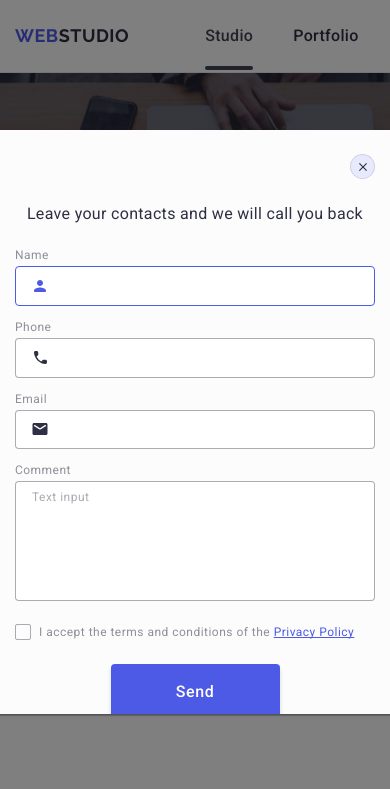
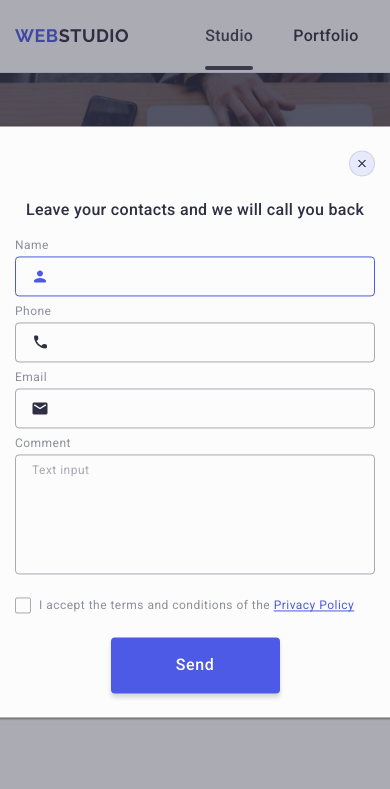
Before and after one commit to osovyk/goit-markup-hw-05, a plain HTML site: page index.html in a window 390 px wide. Shown: the top 789 px of the page. Drawn offline with nearby package versions, Linux system fonts and the light colour scheme.

Commit message:
Refactor HTML and CSS for improved clarity and consistency
Updated HTML semantics by adjusting IDs and labels to ensure clearer mappings. In CSS, standardized transition properties and improved modal styling for better responsiveness and user experience.

```diff
--- a/css/styles.css
+++ b/css/styles.css
@@ -154,7 +154,8 @@ textarea {
     display: flex;
     align-items: center;
     justify-content: center;
-    transition: background-color var(--main-tran);
+    transition: var(--main-tran);
+    transition-property: background-color;
 }
 
 .social-media-link:hover, .social-media-link:focus {
@@ -174,7 +175,8 @@ textarea {
     letter-spacing: 0.04em;
     color: rgb(var(--white));
     border-radius: 4px;
-    transition: background-color var(--main-tran);
+    transition: var(--main-tran);
+    transition-property: background-color;
 }
 
 .btn:hover, .btn:focus {
@@ -226,7 +228,8 @@ textarea {
     font-weight: 500;
     padding: 24px 0;
     position: relative;
-    transition: color var(--main-tran);
+    transition: var(--main-tran);
+    transition-property: color;
 }
 
 .nav-link:hover,
@@ -261,7 +264,8 @@ textarea {
 
 .contact-link {
     color: rgb(var(--slate));
-    transition: color var(--main-tran);
+    transition: var(--main-tran);
+    transition-property: color;
 }
 
 /* HERO */
@@ -334,7 +338,8 @@ textarea {
 }
 
 .portfolio-item {
-    transition: box-shadow var(--main-tran);
+    transition: var(--main-tran);
+    transition-property: box-shadow;
 }
 
 .portfolio-item:hover {
@@ -359,7 +364,8 @@ textarea {
     height: 100%;
     width: 100%;
     transform: translateY(100%);
-    transition: transform var(--main-tran);
+    transition: var(--main-tran);
+    transition-property: transform;
 }
 
 .portfolio-content {
@@ -452,19 +458,17 @@ textarea {
 }
 
 .modal-overlay {
-    background-color: rgba(var(--black), 50%);
+    background-color: rgba(var(--navy-blue), 40%);
     position: fixed;
     top: 0;
     left: 0;
     width: 100%;
     height: 100%;
     z-index: 99;
-    display: flex;
-    justify-content: center;
-    align-items: center;
     opacity: 0;
     pointer-events: none;
-    transition: opacity var(--main-tran);
+    transition: var(--main-tran);
+    transition-property: opacity;
 }
 
 .modal-overlay.show {
@@ -476,12 +480,17 @@ textarea {
     background-color: rgb(var(--dairy));
     padding: 72px 24px 24px;
     width: 408px;
-    height: 584px;
+    min-height: 584px;
     flex-shrink: 0;
     border-radius: 4px;
     box-shadow: 0 2px 1px 0 rgba(var(--black), 20%), 0 1px 3px 0 rgba(var(--black), 12%), 0 1px 1px 0 rgba(var(--black), 14%);
     overflow: hidden;
-    position: relative;
+    position: absolute;
+    top: 50%;
+    left: 50%;
+    transform: translate(-50%, -50%);
+    transition: var(--main-tran);
+    transition-property: transform;
 }
 
 .modal-btn {
@@ -491,23 +500,25 @@ textarea {
     cursor: pointer;
     border: 1px solid rgba(var(--black), 10%);
     background-color: rgb(var(--cornflower));
-    width: 23px;
-    height: 23px;
+    width: 24px;
+    height: 24px;
     border-radius: 50%;
     display: flex;
     align-items: center;
     justify-content: center;
     transition: var(--main-tran);
-    transition-property: background-color, border-color;
+    transition-property: background-color, border;
 }
 
 .modal-btn:hover, .modal-btn:focus {
     background-color: rgb(var(--ocean));
-    border-color: transparent;
+    border: none;
 }
 
 .modal-btn-icon {
     fill: rgb(var(--navy-blue));
+    transition: var(--main-tran);
+    transition-property: fill;
 }
 
 .modal-btn:hover .modal-btn-icon, .modal-btn:focus .modal-btn-icon {
@@ -518,6 +529,7 @@ textarea {
     text-align: center;
     color: rgb(var(--navy-blue));
     margin-bottom: 16px;
+    font-weight: 500;
 }
 
 .modal-label-wrapper {
@@ -537,6 +549,8 @@ textarea {
     font-size: 12px;
     line-height: 1.17;
     letter-spacing: 0.04em;
+    display: block;
+    margin-bottom: 4px;
 }
 
 .modal-input-wrapper {
@@ -549,6 +563,8 @@ textarea {
     left: 16px;
     transform: translateY(-50%);
     fill: rgb(var(--navy-blue));
+    transition: var(--main-tran);
+    transition-property: fill;
 }
 
 .contact-input {
@@ -557,6 +573,11 @@ textarea {
     width: 100%;
     border-radius: 4px;
     border: 1px solid rgba(var(--navy-blue), 40%);
+    height: 40px;
+    background-color: transparent;
+    outline: transparent;
+    transition: var(--main-tran);
+    transition-property: border-color;
 }
 
 .contact-input:focus {
--- a/index.html
+++ b/index.html
@@ -392,9 +392,9 @@
       </ul>
     </div>
     <div class="footer-subscribe">
+      <p class="footer-section-title">Subscribe</p>
       <form class="subscribe-form">
         <label class="email-label">
-          <span class="footer-section-title">Subscribe</span>
           <input autocomplete="email" class="email-input" id="email" name="email" placeholder="E-mail" type="email">
         </label>
         <button class="subscribe-btn btn" type="submit">
@@ -404,7 +404,6 @@
           </svg>
         </button>
       </form>
-
     </div>
   </div>
 </footer>
@@ -419,10 +418,10 @@
     <p class="modal-welcome-text">Leave your contacts and we will call you back</p>
     <form class="contact-form">
       <div class="modal-label-wrapper">
-        <label class="contact-label" for="contact-name">Name</label>
+        <label class="contact-label" for="user-name">Name</label>
         <div class="modal-input-wrapper">
-          <input autocomplete="name" autofocus class="contact-input" id="contact-name" name="name" type="text">
-          <svg class="form-input-icon" height="18" width="18">
+          <input autocomplete="name" autofocus class="contact-input" id="user-name" name="user-name" type="text">
+          <svg class="form-input-icon" height="24" width="18">
             <use href="./images/icons.svg#person"></use>
           </svg>
         </div>
@@ -446,9 +445,9 @@
         </div>
       </div>
       <div class="modal-label-wrapper">
-        <label class="contact-label contact-comment" for="contact-comment">Comment</label>
+        <label class="contact-label contact-comment" for="user-comment">Comment</label>
         <div class="modal-input-wrapper">
-            <textarea class="contact-input contact-textarea" id="contact-comment" name="comment"
+            <textarea class="contact-input contact-textarea" id="user-comment" name="user-comment"
                       placeholder="Text input"></textarea>
         </div>
       </div>
```
